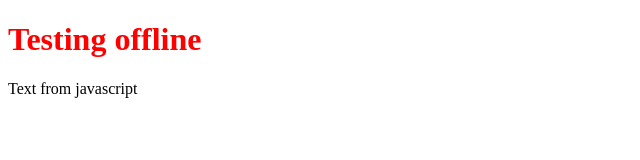
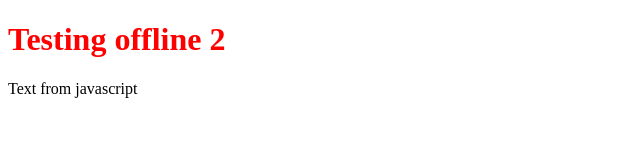
Before and after one commit to mydoooom/sw_test, a plain HTML site: page index.html in a window 1280 px wide. Shown: the full height of the page, 0-640 px from the left. Drawn offline with Linux system fonts and the light colour scheme.

Commit message:
Change html

```diff
--- a/index.html
+++ b/index.html
@@ -10,6 +10,6 @@
     <title>Document</title>
 </head>
 <body>
-<h1>Testing offline</h1>
+<h1>Testing offline 2</h1>
 </body>
 </html>
```
